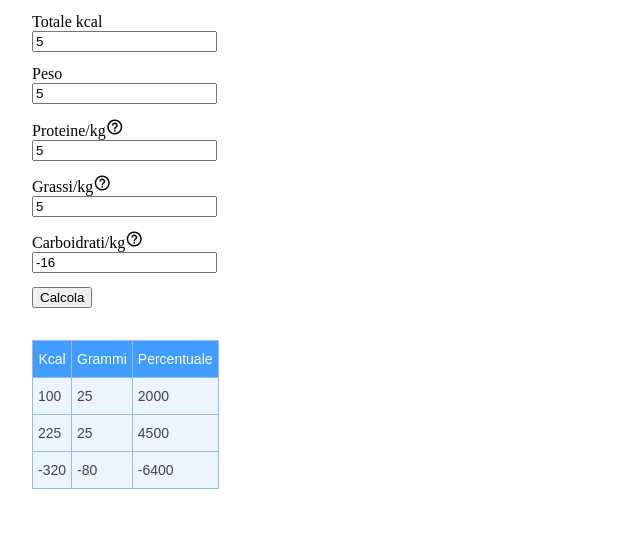
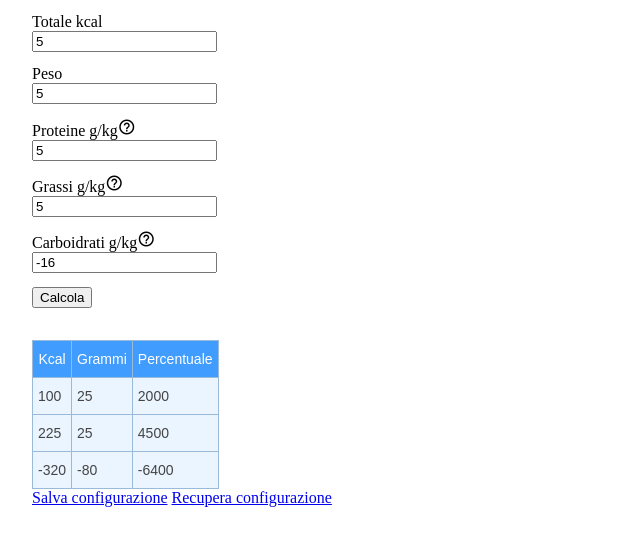
Before and after one commit to paolobtl/calcolatore-macro, a plain HTML site: page index.html in a window 1280 px wide. Both pictures are taken after typing "5", "5", "5", "5" into the empty fields and a click on the input "Calcola". Shown: the part 62-608 px from the top of the page, without its empty margins (0-640 px from the left). Drawn offline with Linux system fonts and the light colour scheme.

Commit message:
save config elements

```diff
--- a/index.html
+++ b/index.html
@@ -15,17 +15,19 @@
 
     Totale kcal<input type="number" min="0" max"400" class="valoriInput" id="totaleKcal">
     Peso<input type="number" step="0.01" min="0" max"400" class="valoriInput" id="peso">
-    Proteine/kg<span title="Quante proteine per kg di peso corporeo?" class="material-icons md-18">help_outline</span><input type="number" step="0.01" min="0" max"400" class="valoriInput" id="qtyPro">
-    Grassi/kg<span title="Quanti grassi per kg di peso corporeo?" class="material-icons md-18">help_outline</span><input type="number" step="0.01" min="0" max"400" class="valoriInput" id="qtyFat">
-    Carboidrati/kg<span title="Questo campo verrà calcolato automaticamente" class="material-icons md-18">help_outline</span><input type="number" min="0" max"400" class="valoriInput" id="qtyCarb" readonly>
+    Proteine g/kg<span title="Quante proteine per kg di peso corporeo?" class="material-icons md-18">help_outline</span><input type="number" step="0.01" min="0" max"400" class="valoriInput" id="qtyPro">
+    Grassi g/kg<span title="Quanti grassi per kg di peso corporeo?" class="material-icons md-18">help_outline</span><input type="number" step="0.01" min="0" max"400" class="valoriInput" id="qtyFat">
+    Carboidrati g/kg<span title="Questo campo verrà calcolato automaticamente" class="material-icons md-18">help_outline</span><input type="number" min="0" max"400" class="valoriInput" id="qtyCarb" readonly>
     <input type="submit" id="calcola" value="Calcola">
-
-
 
 
   <div id="table">
     <table class="tg">
     </table>
+    <div class="configurazione">
+      <a href="#" id="salva">Salva configurazione</a>
+      <a href="#table" id="recupera">Recupera configurazione</a>
+    </div>
   </div>
 </body>
 </html>
--- a/script.js
+++ b/script.js
@@ -1,8 +1,10 @@
 const calcola = document.getElementById('calcola');
+const salva = document.getElementById('salva');
 const input = document.querySelectorAll(".valoriInput");
 
 let valoriInput = {};
 let risultati = new Array(3);
+
 
 for (let i = 0; i < risultati.length; i++) {
   risultati[i] = {
@@ -13,6 +15,7 @@ for (let i = 0; i < risultati.length; i++) {
 }
 const table = document.querySelector("table");
 let data = Object.keys(risultati[0]);
+if (table.innerText === '') salva.style.display = 'none';
 
 const generateTableHead = (table, data) => {
   let thead = table.createTHead();
@@ -41,7 +44,7 @@ const calcolo = () => {
   while (i < risultati.length) {
     let n = i % 2 === 0 ? 4 : 9;
     let qty = i === 0 ? valoriInput.qtyPro : valoriInput.qtyFat;
-    risultati[i].Kcal = i !== 2 ? Math.round(valoriInput.peso * qty * n * 1e2) / 1e2 : valoriInput.totaleKcal - (risultati[1].Kcal + risultati[0].Kcal);
+    risultati[i].Kcal = i !== 2 ? Math.round(valoriInput.peso * qty * n * 1e2) / 1e2 : Math.round((valoriInput.totaleKcal - (risultati[1].Kcal + risultati[0].Kcal)) * 1e2) / 1e2;
     risultati[i].Grammi = Math.round(risultati[i].Kcal / n * 1e2) / 1e2;
     risultati[i].Percentuale = Math.round(risultati[i].Kcal / valoriInput.totaleKcal * 100) || 0;
     i++;
@@ -55,10 +58,22 @@ const resetTable = () => {
     document.querySelector("thead").remove()
   }
 }
+
 calcola.addEventListener('click', function () {
   input.forEach(e => valoriInput[e.id] = Math.round(e.value * 1e2) / 1e2);
   resetTable();
   calcolo();
   generateTableHead(table, data);
   generateTable(table, risultati);
+  salva.style.display = '';
 });
+
+
+salva.addEventListener('click', function () {
+  localStorage.setItem('table', table.innerHTML);
+});
+
+recupera.addEventListener('click', function () {
+  if (localStorage.getItem('table')) {
+    table.innerHTML = localStorage.getItem('table');
+  }})
--- a/style.css
+++ b/style.css
@@ -11,7 +11,7 @@ h1 {
   margin-bottom: 1em
 }
 
-.errore {
+.error {
   letter-spacing: -0.2px;
   word-spacing: 2px;
   color: #FF0000;
```
